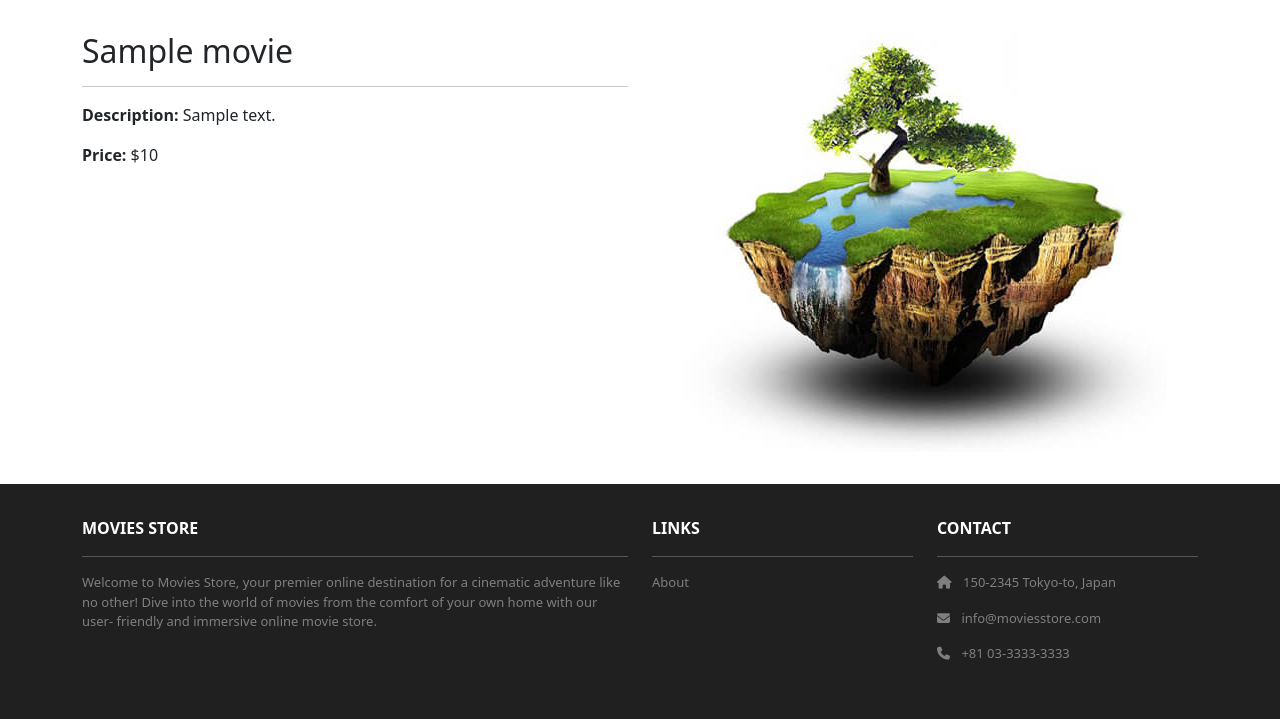
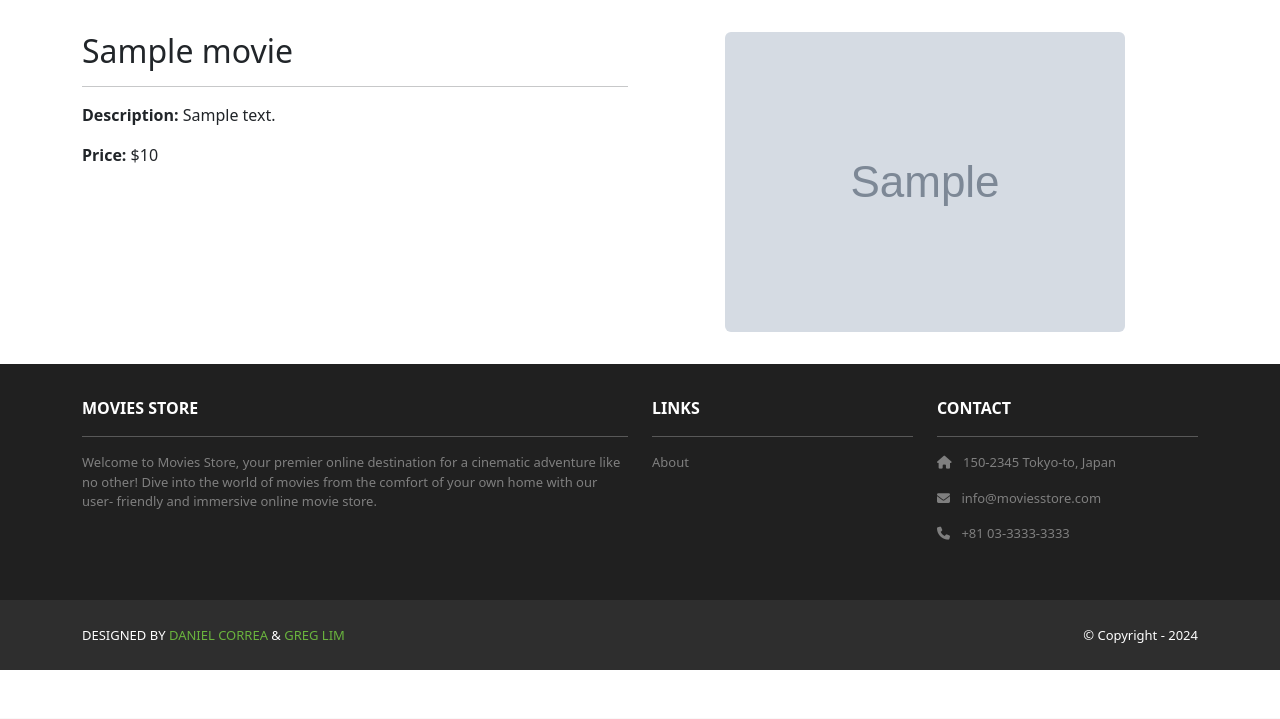
Before and after one commit to gilcu2/django_study, a Django app: template src/movies/templates/movies/show.html in a window 1280 px wide. Shown: the part 82-801 px from the top of the page. After the commit the page ends 752 px from the top, so only its background shows below. Run offline with Django 5.2, Linux system fonts and the light colour scheme; the template is opened without the code that fills it: most values are stand-ins (such as "Sample title", 1, 10 or a date in 2020); grey boxes marked "Sample" are stand-in pictures; some libraries are stand-ins or nearby versions.

Commit message:
movie show

```diff
--- a/src/BookTech/static/css/style.css
+++ b/src/BookTech/static/css/style.css
@@ -43,3 +43,8 @@
   width: fit-content;
   max-height: 200px;
 }
+
+.img-card-400 {
+    width: fit-content;
+    max-height: 400px;
+}
--- a/src/movies/templates/movies/show.html
+++ b/src/movies/templates/movies/show.html
@@ -9,14 +9,13 @@
 
             <div class="col-md-6 mx-auto mb-3">
                 <h2>{{ template_data.movie.name }}</h2>
-                <hr />
+                <hr/>
                 <p><b>Description:</b> {{ template_data.movie.description }}</p>
                 <p><b>Price:</b> ${{ template_data.movie.price }}</p>
             </div>
 
             <div class="col-md-6 mx-auto mb-3 text-center">
-                <img src="{% static 'img/about.jpg' %}"
-                    class="rounded" />
+                <img src="{{ template_data.movie.image.url }}" class="rounded img-card-400"/>
             </div>
 
         </div>
--- a/src/movies/views.py
+++ b/src/movies/views.py
@@ -8,6 +8,6 @@ def index(request):
 
 
 def show(request, id):
-    movie = Movie.objects.get(id - 1)
+    movie = Movie.objects.get(id=id)
     template_data = {'title': movie['name'], 'movie': movie}
     return render(request, 'movies/show.html', {'template_data': template_data})
```
